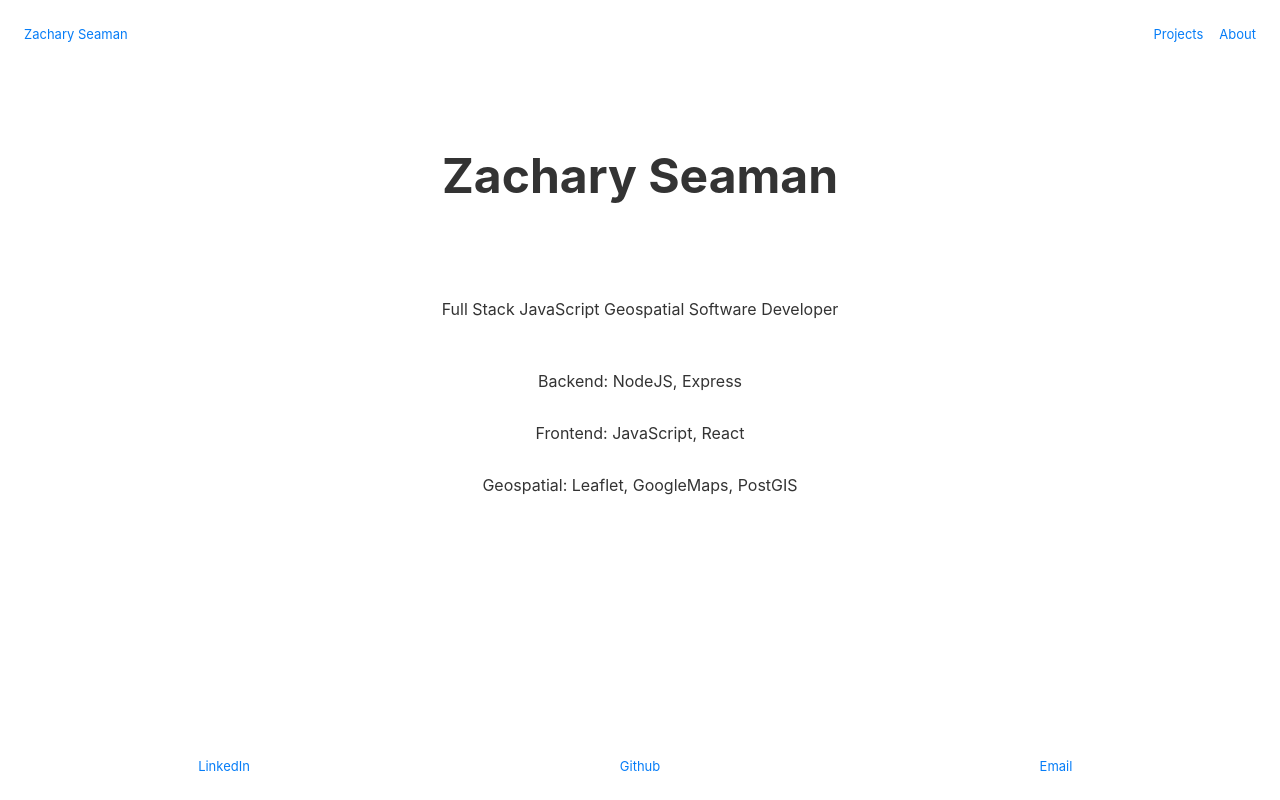
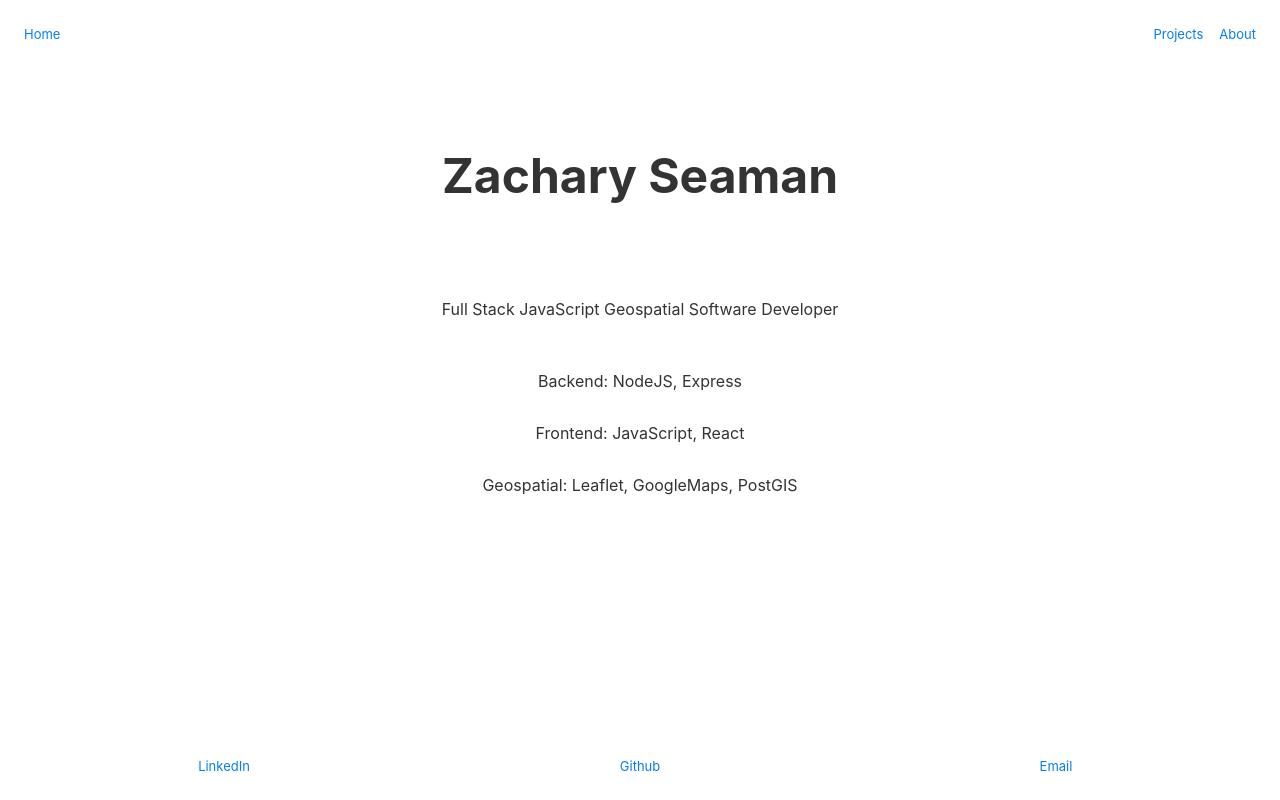
Before and after one commit to znseaman/website, a Next.js app: page / in a window 1280 px wide. Built offline with nearby package versions, Linux system fonts and the light colour scheme.

Commit message:
style: change text to Home

```diff
--- a/components/nav.js
+++ b/components/nav.js
@@ -14,7 +14,7 @@ const Nav = () => (
     <ul>
       <li>
         <Link href="/">
-          <a>Zachary Seaman</a>
+          <a>Home</a>
         </Link>
       </li>
       {links.map(({ key, href, label }) => (
```
